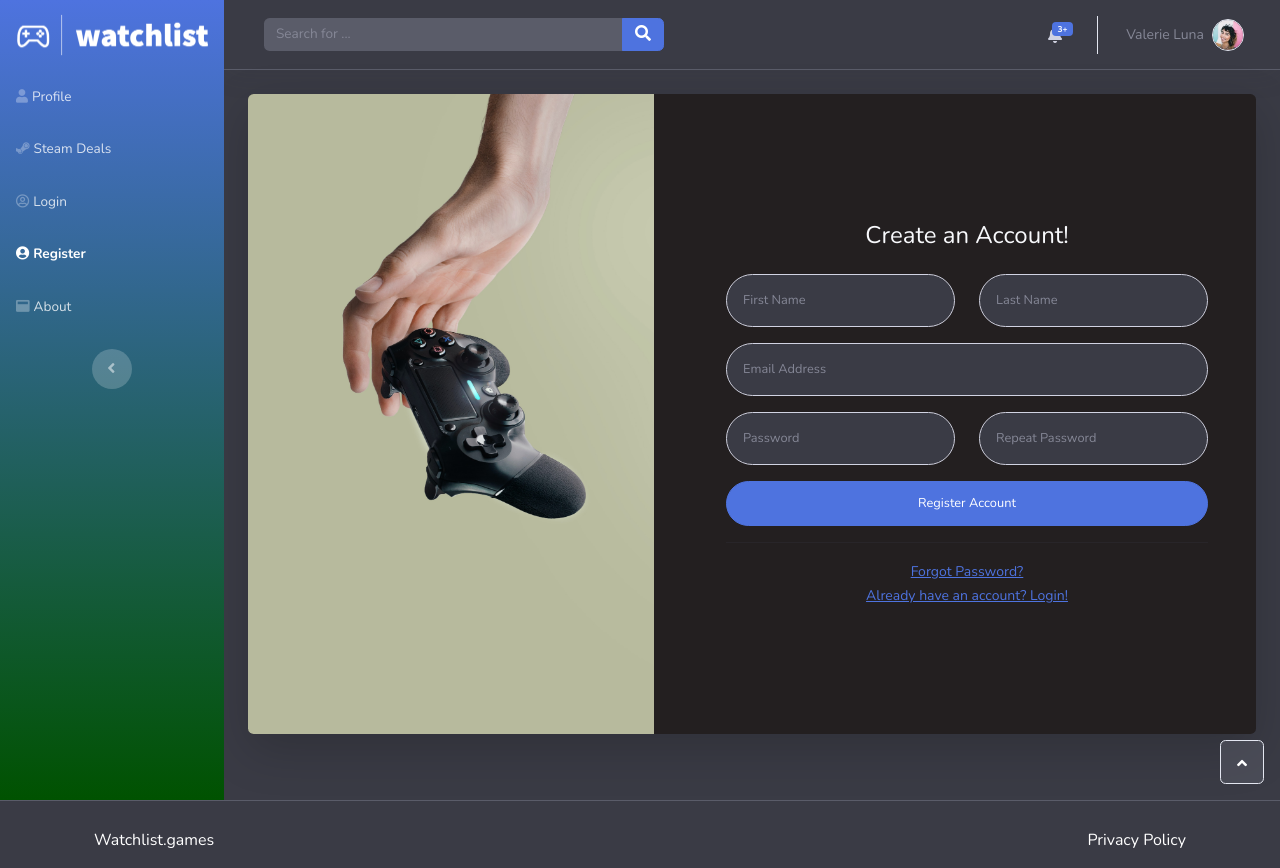
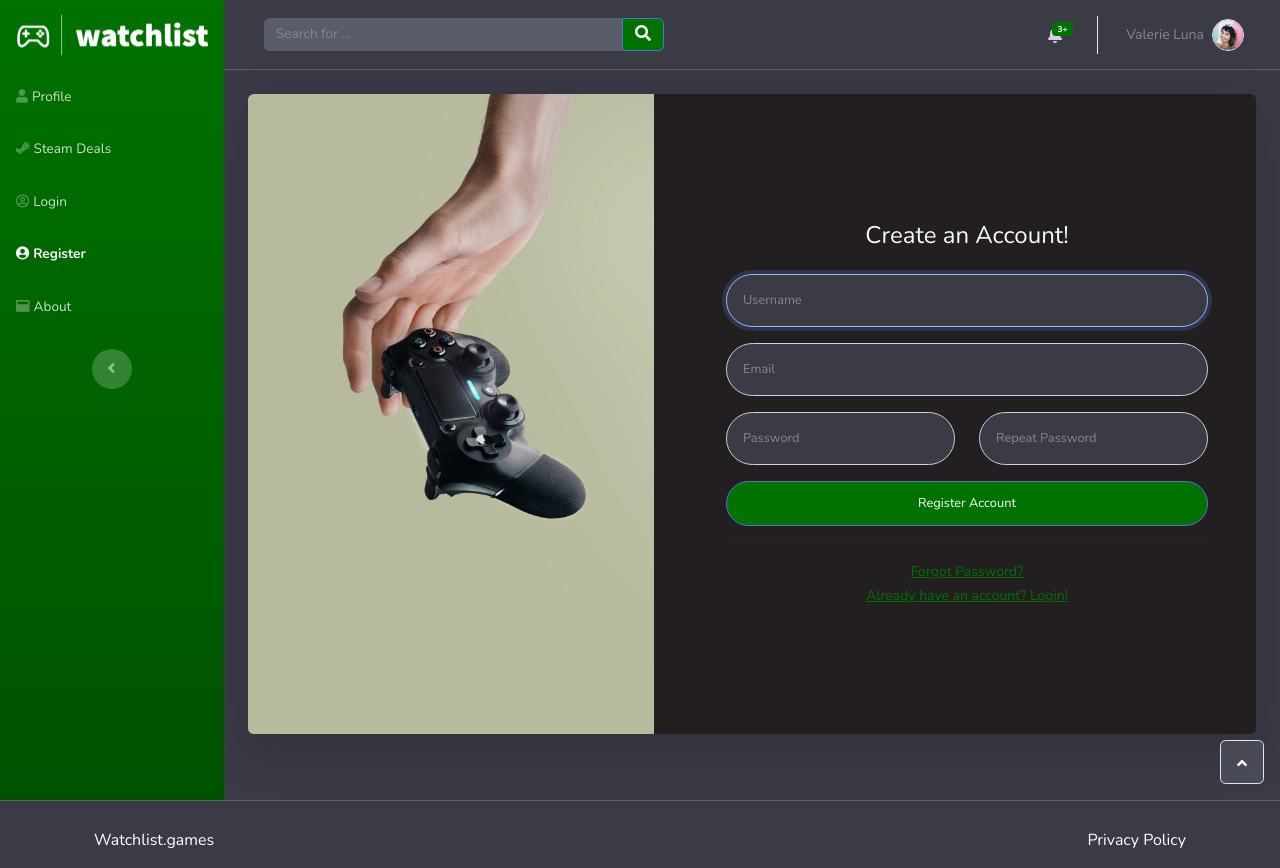
Before and after one commit to dvuong1/games_watchlist, a Django app: template homepage/templates/homepage/register.html in a window 1280 px wide. Run offline with Django 3.2, Linux system fonts and the light colour scheme; the template is opened without the code that fills it: values that come from a table or form of the project are taken from there, others are empty; parts of the project's set-up code (start-up, migrations or seed data) failed here and were passed over; some libraries are stand-ins or nearby versions.

Commit message:
Functional registration

```diff
--- /dev/null
+++ b/homepage/forms.py
@@ -0,0 +1,53 @@
+from django import forms
+from django.contrib.auth.models import User
+from django.contrib.auth.forms import UserCreationForm
+
+# HTML attributes for input fields
+ATTRS = {
+    'username': {
+        'class': 'bg-dark form-control form-control-user',
+        'type': 'username',
+        'id': 'exampleInputUsername',
+        'aria-describedby': 'usernameHelp',
+        'placeholder': 'Username',
+        'name': 'username',
+        'maxlength': '35'
+    },
+    'email': {
+        'class': 'bg-dark form-control form-control-user',
+        'type': 'email',
+        'id': 'exampleInputEmail',
+        'aria-describedby': 'emailHelp',
+        'placeholder': 'Email',
+        'name': 'email'
+    },
+    'password1': {
+        'class': 'bg-dark form-control form-control-user',
+        'type': 'password',
+        'id': 'examplePasswordInput',
+        'placeholder': 'Password',
+        'name': 'password'
+    },
+    'password2': {
+        'class': 'bg-dark form-control form-control-user',
+        'type': 'password',
+        'id': 'exampleRepeatPasswordInput',
+        'placeholder': 'Repeat Password',
+        'name': 'password_repeat'
+    }
+}
+
+class UserRegisterForm(UserCreationForm):
+
+    def __init__(self, *args, **kwargs):
+
+        super().__init__(*args, **kwargs)
+        self.fields['username'].widget.attrs.update(ATTRS['username'])
+        self.fields['password1'].widget.attrs.update(ATTRS['password1'])
+        self.fields['password2'].widget.attrs.update(ATTRS['password2'])
+
+    email = forms.EmailField(widget=forms.TextInput(attrs=ATTRS['email']))
+
+    class Meta:
+        model = User
+        fields = ['username', 'email', 'password1', 'password2']
--- a/homepage/templates/homepage/base.html
+++ b/homepage/templates/homepage/base.html
@@ -16,7 +16,7 @@
     <link rel="stylesheet" href="{% static 'homepage/css/Features-Boxed.css' %}">
     <link rel="stylesheet" href="{% static 'homepage/css/Pretty-Footer.css' %}">
     <link rel="stylesheet" href="{% static 'homepage/css/simple-footer.css' %}">
-    <link rel="stylesheet" href="{% static 'homepage/css/colors.css' %}">
+    <link rel="stylesheet" href="{% static 'homepage/css/main.css' %}">
 </head>
 
 <body id="page-top">
@@ -135,6 +135,15 @@
                     </div>
                 </nav>
 
+                <!-- Display messages if they exist -->
+                <div class="container-fluid p-0">
+                    {% if messages %}
+                    {% for message in messages %}
+                    <div class="alert alert-{{ message.tags }}">{{ message }}</div>
+                    {% endfor %}
+                    {% endif %}
+                </div>
+
                 {% block content %}
                     <h2>There's nothing here...</h2>
                 {% endblock %}
--- a/homepage/templates/homepage/forgot-password.html
+++ b/homepage/templates/homepage/forgot-password.html
@@ -3,9 +3,6 @@
 
 <!-- Set page title -->
 {% block title %}Forgot Password{% endblock %}
-
-<!-- Make the specific nav item active (nav-<page_name>) -->
-{% block nav-login %}active{% endblock %}
 
 {% block content %}
     <div class="container d-flex flex-column flex-grow-1" style="background: var(--bs-gray-900);min-width: auto;">
--- a/homepage/templates/homepage/register.html
+++ b/homepage/templates/homepage/register.html
@@ -8,6 +8,22 @@
 {% block nav-register %}active{% endblock %}
 
 {% block content %}
+    <!-- Display form errors -->
+    <div class="container-fluid p-0">
+        {% for error in form.username.errors %}
+        <div class="alert alert-warning">{{ error }}</div>
+        {% endfor %}
+        {% for error in form.email.errors %}
+        <div class="alert alert-warning">{{ error }}</div>
+        {% endfor %}
+        {% for error in form.password1.errors %}
+        <div class="alert alert-warning">{{ error }}</div>
+        {% endfor %}
+        {% for error in form.password2.errors %}
+        <div class="alert alert-warning">{{ error }}</div>
+        {% endfor %}
+    </div>
+
     <div class="container-fluid d-flex flex-column flex-grow-1 justify-content-center mt-4" style="background: var(--bs-gray-900);min-width: auto;">
         <div class="card shadow-lg d-flex flex-column o-hidden border-0" style="background: #231f20;margin-bottom: 0px;margin-top: 0px;min-height: 80vh;">
             <div class="card-body d-flex flex-column p-0">
@@ -20,20 +36,18 @@
                             <div class="text-center">
                                 <h4 class="text-light mb-4">Create an Account!</h4>
                             </div>
-                            <form class="user">
+                            <form class="user" method="POST">
+                                {% csrf_token %}
+                                <div class="mb-3">{{ form.username }}</div>
+                                <div class="mb-3">{{ form.email }}</div>
                                 <div class="row mb-3">
-                                    <div class="col-sm-6 mb-3 mb-sm-0"><input class="bg-dark form-control form-control-user" type="text" id="exampleFirstName-1" placeholder="First Name" name="first_name"></div>
-                                    <div class="col-sm-6"><input class="bg-dark form-control form-control-user" type="text" id="exampleFirstName-2" placeholder="Last Name" name="last_name"></div>
-                                </div>
-                                <div class="mb-3"><input class="bg-dark form-control form-control-user" type="email" id="exampleInputEmail" aria-describedby="emailHelp" placeholder="Email Address" name="email"></div>
-                                <div class="row mb-3">
-                                    <div class="col-sm-6 mb-3 mb-sm-0"><input class="bg-dark form-control form-control-user" type="password" id="examplePasswordInput" placeholder="Password" name="password"></div>
-                                    <div class="col-sm-6"><input class="bg-dark form-control form-control-user" type="password" id="exampleRepeatPasswordInput" placeholder="Repeat Password" name="password_repeat"></div>
+                                    <div class="col-sm-6 mb-3 mb-sm-0">{{ form.password1 }}</div>
+                                    <div class="col-sm-6">{{ form.password2 }}</div>
                                 </div><button class="btn btn-primary d-block btn-user w-100" type="submit" style="background: var(--bs-primary);">Register Account</button>
                                 <hr>
                             </form>
-                            <div class="text-center"><a class="small" href="forgot-password.html" style="color: var(--bs-primary);">Forgot Password?</a></div>
-                            <div class="text-center"><a class="small" href="login.html" style="color: var(--bs-primary);">Already have an account? Login!</a></div>
+                            <div class="text-center"><a class="small" href="{% url 'forgot-password' %}" style="color: var(--bs-primary);">Forgot Password?</a></div>
+                            <div class="text-center"><a class="small" href="{% url 'login' %}" style="color: var(--bs-primary);">Already have an account? Login!</a></div>
                         </div>
                     </div>
                 </div>
--- a/homepage/urls.py
+++ b/homepage/urls.py
@@ -7,5 +7,8 @@ urlpatterns = [
     path('', views.HomeView.as_view(), name='home'),
     path('login/', views.LoginView.as_view(), name='login'),
     path('register/', views.register, name='register'),
-    path('profile/', DetailView.as_view(template_name='homepage/profile.html'), name='profile')
+    path('profile/', DetailView.as_view(template_name='homepage/profile.html'), name='profile'),
+    path('forgot-password/',
+         views.TemplateView.as_view(template_name='homepage/forgot-password.html'),
+         name='forgot-password')
 ]
```
Also changed, not shown: homepage/views.py (+22 -1 lines).
